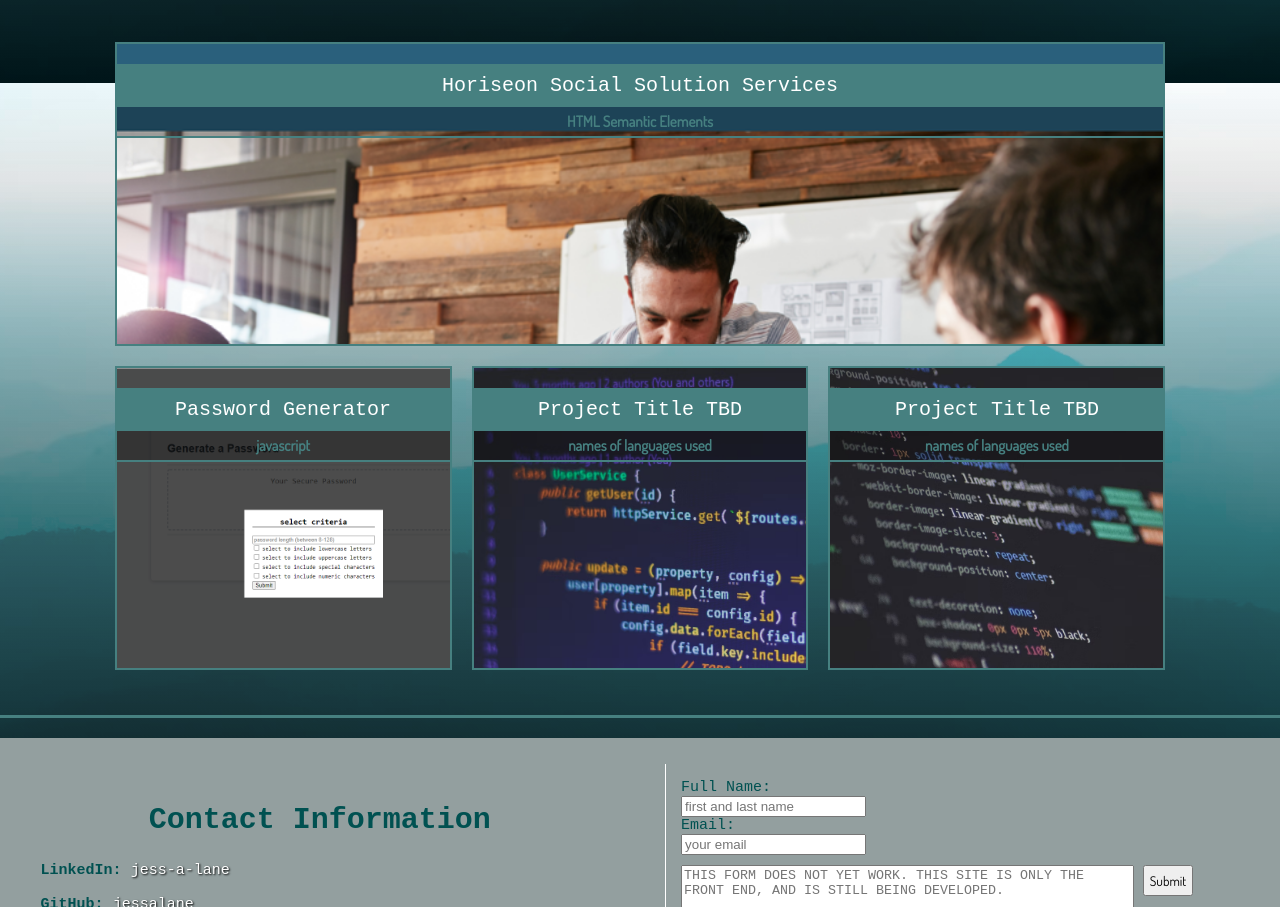
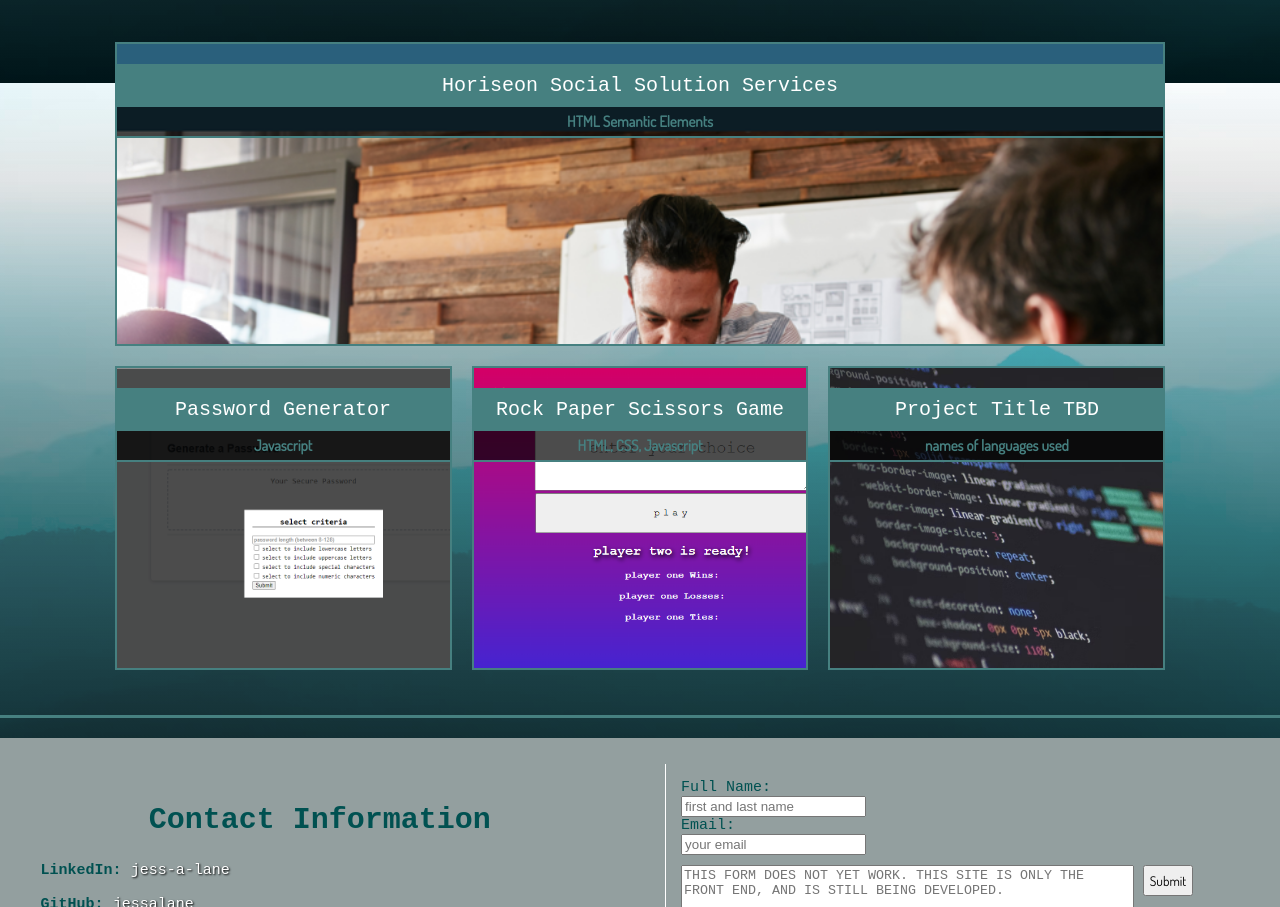
Before and after one commit to jessalane/JALportfolio, a plain HTML site: page index.html in a window 1280 px wide. Shown: the part 1517-2424 px from the top of the page. Drawn offline with Linux system fonts and the light colour scheme; a web font is replaced by a local one.

Commit message:
updating with the rock paper scissors project

```diff
--- a/assets/css/style.css
+++ b/assets/css/style.css
@@ -216,7 +216,7 @@ section h2 {
     font-size: 15px;
     text-align: center;
     color: var(--AltColor);
-    background-color: rgba(0,0,0,0.3);
+    background-color: rgba(0,0,0,0.7);
     border-bottom: 2px solid var(--AltColor);
     padding: 5px;
     margin-top: 0;
--- a/index.html
+++ b/index.html
@@ -61,12 +61,14 @@
         <div class="appImg" style="background-image:url('assets/images/generator\ two.png');">
           <a href="https://jessalane.github.io/PasswordRandomizer/">
           <h3>Password Generator</h3>
-          <h4>javascript</h4>
+          <h4>Javascript</h4>
           </a>
         </div>
-        <div class="appImg" style="background-image:url('./assets/images/javascript.avif');">
-          <h3>Project Title TBD</h3>
-          <h4>names of languages used</h4>
+        <div class="appImg" style="background-image:url('./assets/images/RPSscreenshot.png');">
+          <a href="https://jessalane.github.io/rock-paper-scissor/">
+          <h3>Rock Paper Scissors Game</h3>
+          <h4>HTML, CSS, Javascript</h4>
+          </a>
         </div>
         <div class="appImg" style="background-image:url('./assets/images/css.avif');">
           <h3>Project Title TBD</h3>
```
Also changed, not shown: assets/images/RPSscreenshot.png (added).
